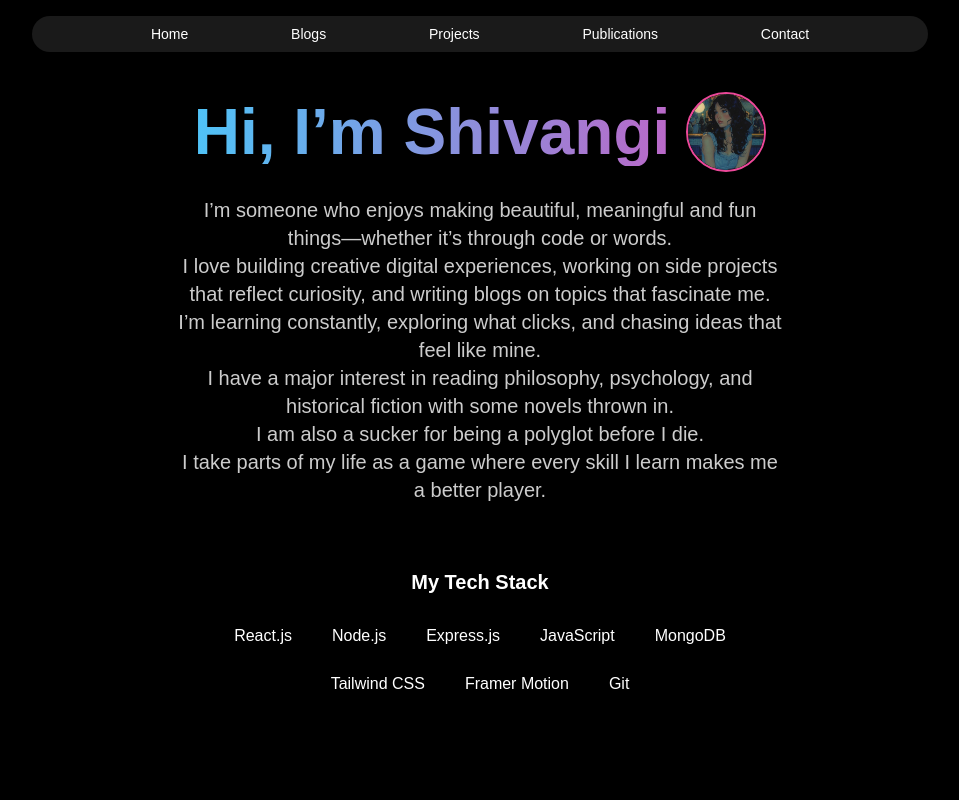
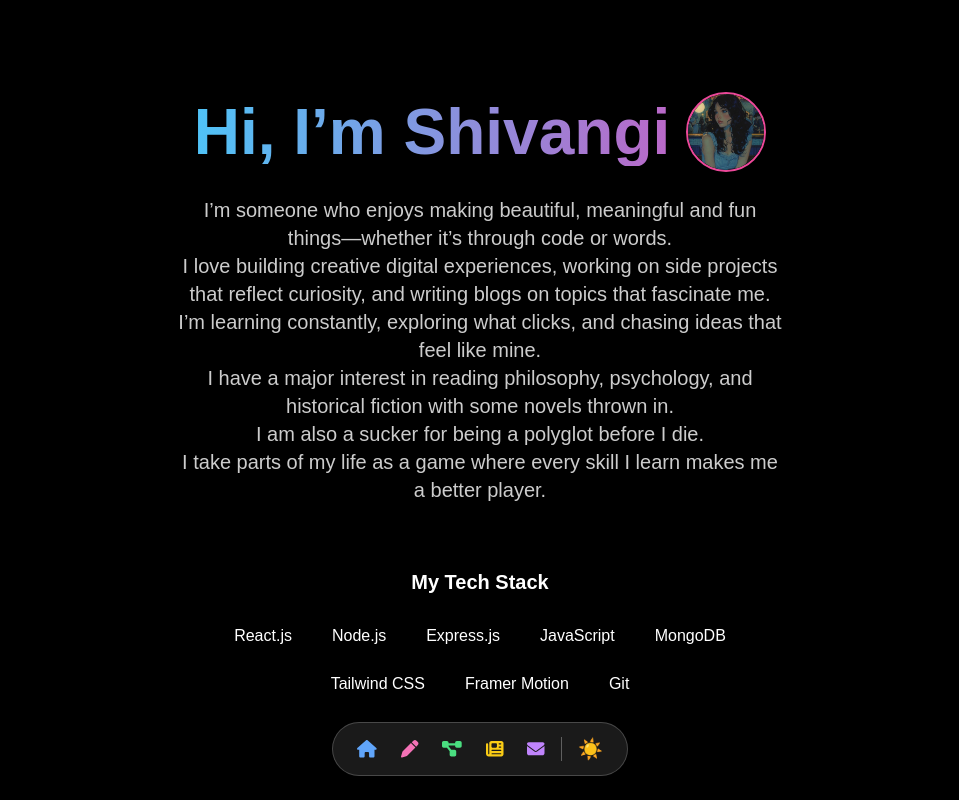
Before and after one commit to Shivangisharma4/portfolio-my, a React (Vite) app: page / in a window 1280 px wide. Shown: the top 800 px of the page, without its empty margins (160-1119 px from the left). Built offline with nearby package versions, Linux system fonts and the light colour scheme.

Commit message:
Initial portfolio push

```diff
--- a/package.json
+++ b/package.json
@@ -11,6 +11,8 @@
   },
   "dependencies": {
     "@emailjs/browser": "^4.4.1",
+    "@fortawesome/free-solid-svg-icons": "^6.7.2",
+    "@fortawesome/react-fontawesome": "^0.2.2",
     "@vercel/analytics": "^1.5.0",
     "framer-motion": "^12.10.5",
     "next": "^15.3.2",
--- a/src/App.jsx
+++ b/src/App.jsx
@@ -18,13 +18,14 @@ function App() {
       transition={{ duration: 0.5 }}
       className="bg-light-mode-bg text-light-text dark:bg-dark-mode-bg dark:text-dark-text scroll-smooth"
     >
-      <Navbar />
+
       <Hero />
       <Blogs/>
       <Projects />
       <Publications/>
       <Contact />
       <Footer />
+      <Navbar />
       <Analytics/>
     </motion.div>
 
--- a/src/components/Contact.jsx
+++ b/src/components/Contact.jsx
@@ -1,29 +1,26 @@
 import { motion } from 'framer-motion';
-import { useRef } from 'react';
-import emailjs from '@emailjs/browser';
+import { useState } from 'react';
 
 const Contact = () => {
-  const form = useRef();
+  const [formData, setFormData] = useState({
+    from_name: '',
+    from_email: '',
+    message: '',
+  });
 
-  const sendEmail = (e) => {
+  const handleChange = (e) => {
+    setFormData({ ...formData, [e.target.name]: e.target.value });
+  };
+
+  const handleMailTo = (e) => {
     e.preventDefault();
 
-    emailjs.sendForm(
-      'service_5pk5glr',
-      'template_tqvhxzg',
-      form.current,
-      'ZY3AyCvLPYo7aq0Ik'
-    )
-    .then(
-      () => {
-        alert('Message sent successfully!');
-        form.current.reset();
-      },
-      (error) => {
-        alert('Failed to send message. Please try again.');
-        console.error(error);
-      }
-    );
+    const { from_name, from_email, message } = formData;
+
+    const subject = encodeURIComponent(`Let's Connect - from ${from_name}`);
+    const body = encodeURIComponent(`Hi Shivangi,\n\n${message}\n\nFrom: ${from_name}\nEmail: ${from_email}`);
+
+    window.open(`https://outlook.live.com/mail/deeplink/compose?to=shivangi.yourgmail@gmail.com&subject=${subject}&body=${body}`, '_blank');
   };
 
   return (
@@ -43,14 +40,14 @@ const Contact = () => {
       </motion.p>
 
       <motion.form
-        ref={form}
-        onSubmit={sendEmail}
+        onSubmit={handleMailTo}
         className="w-full max-w-lg bg-white bg-opacity-5 p-6 rounded-2xl border border-white border-opacity-10 shadow-md backdrop-blur-sm space-y-4"
       >
         <input
           type="text"
           name="from_name"
-          autoComplete="name"
+          value={formData.from_name}
+          onChange={handleChange}
           placeholder="Your Name"
           className="w-full p-3 rounded-md bg-transparent border border-white border-opacity-20 focus:outline-none focus:ring-1 focus:ring-pink-400 placeholder-white placeholder-opacity-60 text-white"
           required
@@ -58,13 +55,16 @@ const Contact = () => {
         <input
           type="email"
           name="from_email"
-          autoComplete="email"
+          value={formData.from_email}
+          onChange={handleChange}
           placeholder="Your Email"
           className="w-full p-3 rounded-md bg-transparent border border-white border-opacity-20 focus:outline-none focus:ring-1 focus:ring-pink-400 placeholder-white placeholder-opacity-60 text-white"
           required
         />
         <textarea
           name="message"
+          value={formData.message}
+          onChange={handleChange}
           placeholder="Your Message"
           rows="5"
           className="w-full p-3 rounded-md bg-transparent border border-white border-opacity-20 focus:outline-none focus:ring-1 focus:ring-pink-400 placeholder-white placeholder-opacity-60 text-white"
@@ -74,7 +74,7 @@ const Contact = () => {
           type="submit"
           className="w-full py-3 px-6 rounded-md bg-pink-500 hover:bg-pink-600 transition text-white font-medium"
         >
-          Send Message
+          Send via mail
         </button>
       </motion.form>
     </motion.section>
--- a/src/components/Hero.jsx
+++ b/src/components/Hero.jsx
@@ -5,11 +5,11 @@ const Hero = () => {
   return (
     <motion.section
       id="home"
-      className="hero pt-32 pb-24 px-6 flex flex-col items-center justify-center text-center bg-black text-white overflow-hidden min-h-screen"
-
-      initial={{ opacity: 0, y: 30 }}
-      animate={{ opacity: 1, y: 0 }}
+      className="hero pt-52 pb-24 px-6 flex flex-col items-center justify-center text-center bg-black text-white overflow-hidden min-h-screen"
+      initial={{ opacity: 0 }}
+      animate={{ opacity: 1 }}
       transition={{ duration: 1 }}
+      style={{ height: "100vh" }} // Fix height to full viewport height
     >
       {/* Container with max-width to prevent stretching */}
       <div className="w-full max-w-screen-sm mx-auto px-4">
@@ -48,7 +48,6 @@ const Hero = () => {
           }}
         />
 
-
         {/* Tech Stack Section */}
         <motion.div
           className="mt-16 text-center" // Increased margin-top to create more space between the paragraph and tech stack section
@@ -86,6 +85,7 @@ const Hero = () => {
           </motion.nav>
         </motion.div>
 
+        {/* Add the Navbar for the Emoji Links (Including Different Emoji for Blogs) */}
       </div>
     </motion.section>
   );
--- a/src/components/Navbar.jsx
+++ b/src/components/Navbar.jsx
@@ -1,53 +1,88 @@
 import { useState, useEffect } from 'react';
 import { motion } from 'framer-motion';
+import { FontAwesomeIcon } from '@fortawesome/react-fontawesome';
+import {
+  faHome,
+  faAddressBook,
+  faProjectDiagram,
+  faPen,
+  faEnvelope,
+  faNewspaper,
+} from '@fortawesome/free-solid-svg-icons';
 
 const Navbar = () => {
-  const [scrolled, setScrolled] = useState(false);
+  const [isDark, setIsDark] = useState(true);
 
-  const handleScroll = () => {
-    setScrolled(window.scrollY > 50);
+  // Persist and apply dark mode on first load
+  useEffect(() => {
+    const storedTheme = localStorage.getItem('theme');
+    const prefersDark = storedTheme === 'dark' || (!storedTheme && window.matchMedia('(prefers-color-scheme: dark)').matches);
+    document.documentElement.classList.toggle('dark', prefersDark);
+    setIsDark(prefersDark);
+  }, []);
+
+  const toggleTheme = () => {
+    const newMode = !isDark;
+    document.documentElement.classList.toggle('dark', newMode);
+    localStorage.setItem('theme', newMode ? 'dark' : 'light');
+    setIsDark(newMode);
   };
-
-  useEffect(() => {
-    window.addEventListener('scroll', handleScroll);
-    return () => window.removeEventListener('scroll', handleScroll);
-  }, []);
 
   return (
     <motion.nav
-      className={`fixed top-4 inset-x-0 mx-auto z-50 max-w-[90vw] md:max-w-[70vw] transition-all duration-300 ${
-        scrolled
-          ? 'bg-black/70 backdrop-blur-md shadow-md'
-          : 'bg-white/10 backdrop-blur-sm'
-      } rounded-full px-4 py-2`}
-      initial={{ y: -80 }}
-      animate={{ y: 0 }}
-      transition={{ duration: 0.5 }}
+      className="fixed bottom-6 inset-x-0 flex justify-center z-50"
+      initial={{ opacity: 0, y: 30 }}
+      animate={{ opacity: 1, y: 0 }}
+      transition={{ duration: 0.6 }}
     >
+      <div className="bg-white/10 dark:bg-black/20 backdrop-blur-md px-6 py-3 rounded-full shadow-lg border border-white/20 flex items-center">
         <motion.ul
-        className="flex justify-evenly flex-wrap items-center text-sm font-medium text-white"
+          className="flex gap-6 items-center text-sm font-medium text-white"
           initial={{ opacity: 0 }}
           animate={{ opacity: 1 }}
           transition={{ delay: 0.3, duration: 0.8 }}
         >
-        <motion.li whileHover={{ scale: 1.05 }} whileTap={{ scale: 0.95 }}>
-          <a href="#home" className="hover:text-blue-400 transition">Home</a>
-        </motion.li>
-        <motion.li whileHover={{ scale: 1.05 }} whileTap={{ scale: 0.95 }}>
-          <a href="#blogs" className="hover:text-pink-400 transition">Blogs</a>
-        </motion.li>
-        <motion.li whileHover={{ scale: 1.05 }} whileTap={{ scale: 0.95 }}>
-          <a href="#projects" className="hover:text-green-400 transition">Projects</a>
-        </motion.li>
-        <motion.li whileHover={{ scale: 1.05 }} whileTap={{ scale: 0.95 }}>
-          <a href="#publications" className="hover:text-yellow-400 transition">Publications</a>
-        </motion.li>
-        <motion.li whileHover={{ scale: 1.05 }} whileTap={{ scale: 0.95 }}>
-          <a href="#contact" className="hover:text-purple-400 transition">Contact</a>
-        </motion.li>
+          {/* Home */}
+          <NavItem href="#home" icon={faHome} label="Home" hoverColor="text-blue-400" />
+
+          {/* Blogs */}
+          <NavItem href="#blogs" icon={faPen} label="Blogs" hoverColor="text-pink-400" />
+
+          {/* Projects */}
+          <NavItem href="#projects" icon={faProjectDiagram} label="Projects" hoverColor="text-green-400" />
+
+          {/* Publications */}
+          <NavItem href="#publications" icon={faNewspaper} label="Publications" hoverColor="text-yellow-400" />
+
+          {/* Contact */}
+          <NavItem href="#contact" icon={faEnvelope} label="Contact" hoverColor="text-purple-400" />
         </motion.ul>
+
+        {/* Divider */}
+        <div className="w-px h-6 bg-white/30 mx-4" />
+
+        {/* Theme Toggle */}
+        <button
+          onClick={toggleTheme}
+          className="text-xl text-white hover:scale-110 transition"
+          aria-label="Toggle Theme"
+        >
+          {isDark ? '🌙' : '☀️'}
+        </button>
+      </div>
     </motion.nav>
   );
 };
 
+const NavItem = ({ href, icon, label, hoverColor }) => (
+  <motion.li whileHover={{ scale: 1.1 }} whileTap={{ scale: 0.95 }} className="relative group">
+    <a href={href} className={`transition ${hoverColor}`}>
+      <FontAwesomeIcon icon={icon} size="lg" />
+    </a>
+    <span className="absolute bottom-10 left-1/2 transform -translate-x-1/2 px-2 py-1 bg-black text-white text-xs rounded-md opacity-0 group-hover:opacity-100 transition-all duration-300">
+      {label}
+    </span>
+  </motion.li>
+);
+
 export default Navbar;
--- a/tailwind.config.js
+++ b/tailwind.config.js
@@ -2,26 +2,12 @@
 export default {
   content: ["./index.html", "./src/**/*.{js,ts,jsx,tsx}"],
   theme: {
-    extend: {fontFamily: {
-      sans: ['Poppins', 'sans-serif'],
-      colors: {
-        'light-gold': '#FFECB3', // Soft golden yellow
-        'soft-pink': '#FFB6C1',  // Soft pink
-        'light-yellow': '#FFF9C4', // Soft yellow
-        'dark-bg': '#2C2C2C', // Dark background for dark mode
-        'dark-text': '#E0E0E0', // Lighter text color for dark mode
-      },
-      backgroundColor: {
-        'light-mode-bg': '#FFF8E1', // Light background
-        'dark-mode-bg': '#121212',  // Dark background for dark mode
-      },
-      textColor: {
-        'gold': '#FFD700', // Golden text
-        'light-text': '#4A4A4A', // Dark text color for light mode
+    extend: {
+      fontFamily: {
+        sans: ['Poppins', 'sans-serif'],
       },
     },
   },
-  darkMode: 'class', // Enables dark mode with a class
-},
+  darkMode: 'class', // Enables dark mode toggling via 'class'
   plugins: [],
 }
```
Also changed, not shown: 1 other file (tests, documents, lock files or other folders). Lines whose indentation alone changed are shown as unchanged.
